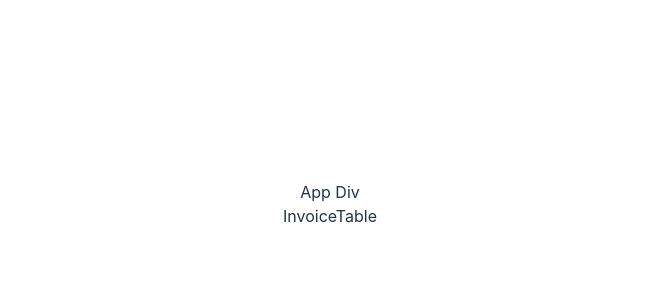
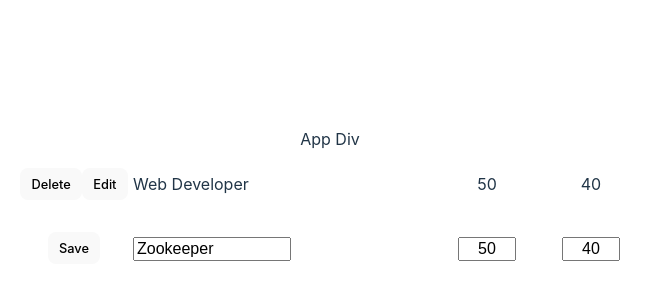
Before and after one commit to rodrigomcobos/thinking-react, a React (Vite) app: page / in a window 1280 px wide. Shown: the part 196-496 px from the top of the page, without its empty margins (310-961 px from the left). Built offline with nearby package versions, Linux system fonts and the light colour scheme.

Commit message:
adding changes

```diff
--- /dev/null
+++ b/src/components/AddRowButton.jsx
@@ -0,0 +1,9 @@
+
+
+function AddRowButton() {
+    return (
+        <div>AddRowButton</div>
+    )
+}
+
+export default AddRowButton
--- /dev/null
+++ b/src/components/DescriptionCell.jsx
@@ -0,0 +1,16 @@
+
+function DescriptionCell({ isEditing, value }) {
+
+
+    return isEditing ? (
+        <td>
+            <input type="text" value={value} />
+        </td>
+    ) : (
+        <td>
+            {value}
+        </td>
+    )
+}
+
+export default DescriptionCell
--- /dev/null
+++ b/src/components/HoursCell.jsx
@@ -0,0 +1,17 @@
+
+
+function HoursCell({ isEditing, value }) {
+
+
+    return isEditing ? (
+        <td>
+            <input type="text" value={value} />
+        </td>
+    ) : (
+        <td>
+            {value}
+        </td>
+    )
+}
+
+export default HoursCell
--- a/src/components/InvoiceTable.jsx
+++ b/src/components/InvoiceTable.jsx
@@ -1,8 +1,41 @@
 import './InvoiceTable.css';
+import ModeButtons from './ModeButtons';
+import DescriptionCell from './DescriptionCell';
+import RateCell from './RateCell';
+import HoursCell from './HoursCell';
+import TableHeader from './TableHeader';
+import TableRow from './TableRow';
+import AddRowButton from './AddRowButton';
 
 const InvoiceTable = () => {
     return (
-        <div>InvoiceTable</div>
+        <div>
+            <table>
+                {/* <thead>
+
+                </thead> */}
+
+                <tbody>
+                    <tr>
+                        <ModeButtons isEditing={false} />
+                        <DescriptionCell isEditing={false} value={'Web Developer'} />
+                        <RateCell isEditing={false} value={50} />
+                        <HoursCell isEditing={false} value={40} />
+                    </tr>
+                    <tr>
+                        <ModeButtons isEditing={true} />
+                        <DescriptionCell isEditing={true} value={'Zookeeper'} />
+                        <RateCell isEditing={true} value={50} />
+                        <HoursCell isEditing={true} value={40} />
+                    </tr>
+                </tbody>
+
+                {/* <tfoot>
+
+                </tfoot> */}
+            </table>
+        </div>
+
     )
 }
 
--- /dev/null
+++ b/src/components/ModeButtons.jsx
@@ -0,0 +1,17 @@
+
+function ModeButtons({ isEditing }) {
+    // I expect TableRow to pass down 'isEditing' as a boolean value to all its children.
+
+    return isEditing ? (
+        <td>
+            <button>Save</button>
+        </td>
+    ) : (
+        <td>
+            <button>Delete</button>
+            <button>Edit</button>
+        </td>
+    )
+}
+
+export default ModeButtons
--- /dev/null
+++ b/src/components/RateCell.jsx
@@ -0,0 +1,15 @@
+
+
+function RateCell({ isEditing, value }) {
+    return isEditing ? (
+        <td>
+            <input type="text" value={value} />
+        </td>
+    ) : (
+        <td>
+            {value}
+        </td>
+    )
+}
+
+export default RateCell
--- /dev/null
+++ b/src/components/TableHeader.jsx
@@ -0,0 +1,9 @@
+
+
+function TableHeader() {
+    return (
+        <div>TableHeader</div>
+    )
+}
+
+export default TableHeader
--- /dev/null
+++ b/src/components/TableRow.jsx
@@ -0,0 +1,9 @@
+
+
+function TableRow() {
+    return (
+        <div>TableRow</div>
+    )
+}
+
+export default TableRow
```
